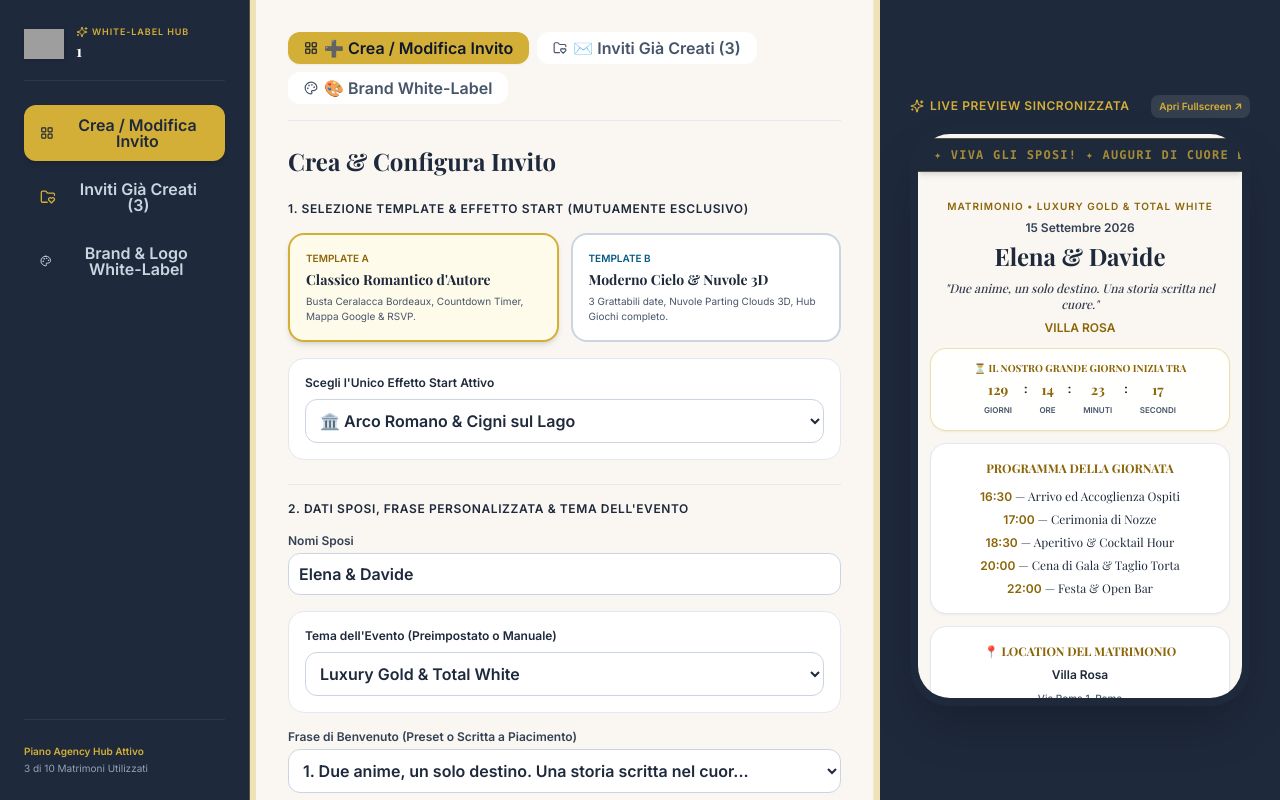
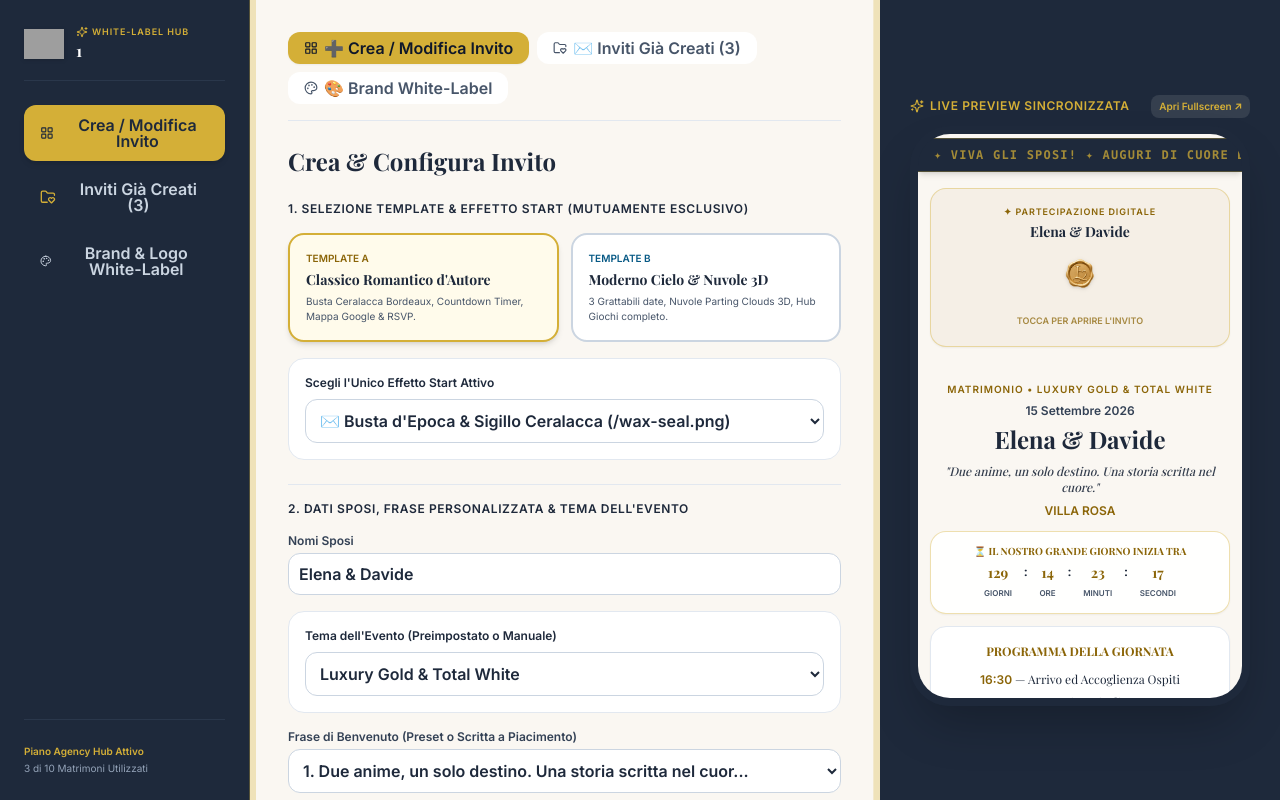
Before and after one commit to Rickym2025/love, a Next.js app: page /agency/1 in a window 1280 px wide. Built offline with nearby package versions, Linux system fonts and the light colour scheme; grey boxes are pictures that could not be loaded; a web font is replaced by a local one.

Commit message:
Update page.tsx

```diff
--- a/src/app/agency/[agencyId]/page.tsx
+++ b/src/app/agency/[agencyId]/page.tsx
@@ -9,7 +9,7 @@ export default function AgencyStudioPage({ params }: { params?: { agencyId?: str
   const rawAgencyId = params?.agencyId || "sposi-in-love";
   const agencyId = (rawAgencyId || "").replace(/[^a-zA-Z0-9-]/g, "") || "sposi-in-love";
 
-  // Larghezze Pannelli (Sidebar e Preview fixed/resizable, Configuratore FLEX-1 CENTRALE)
+  // Larghezze Ridimensionabili (Sidebar 250px, Preview 400px, Configuratore FLEX-1 CENTRALE)
   const [sidebarWidth, setSidebarWidth] = useState(250);
   const [previewWidth, setPreviewWidth] = useState(400);
   const [isResizingSidebar, setIsResizingSidebar] = useState(false);
@@ -18,9 +18,10 @@ export default function AgencyStudioPage({ params }: { params?: { agencyId?: str
   // Stati Configurazione Invito
   const [activeTab, setActiveTab] = useState("create");
   const [selectedTemplate, setSelectedTemplate] = useState<"A" | "B">("A");
-  const [introStart, setIntroStart] = useState("arco");
+  const [introStart, setIntroStart] = useState("busta");
   const [dateDisplayMode, setDateDisplayMode] = useState("countdown");
   const [scheduleSchema, setScheduleSchema] = useState("classico");
+  const [rsvpStyle, setRsvpStyle] = useState("classico");
   const [eventThemePreset, setEventThemePreset] = useState("Luxury Gold & Total White");
   const [customEventTheme, setCustomEventTheme] = useState("");
   const [selectedColorScheme, setSelectedColorScheme] = useState("1");
@@ -36,7 +37,17 @@ export default function AgencyStudioPage({ params }: { params?: { agencyId?: str
   const [customWelcomePhrase, setCustomWelcomePhrase] = useState("");
   const [dressCodeNotes, setDressCodeNotes] = useState("Abiti eleganti nei toni cromatici della palette");
   const [selectedPaletteIdx, setSelectedPaletteIdx] = useState(0);
-  const [partnerStores, setPartnerStores] = useState<any[]>([]);
+
+  // Negozi Convenzionati con Link Affiliato Amazon Ufficiale Tag zero100store-21
+  const [partnerStores, setPartnerStores] = useState<any[]>([
+    {
+      id: "amazon-default",
+      name: "Lista Nozze Ufficiale Amazon",
+      url: "https://www.amazon.it/baby-reg/homepage?tag=zero100store-21",
+      logoUrl: "https://images.unsplash.com/photo-1526170375885-4d8ecf77b99f?auto=format&fit=crop&w=200&q=80",
+    },
+  ]);
+
   const [marqueeText, setMarqueeText] = useState(
     "✦ Viva gli Sposi! ✦ Auguri di cuore da tutti gli invitati ✦ Un giorno di festa e amore ✦"
   );
@@ -91,7 +102,7 @@ export default function AgencyStudioPage({ params }: { params?: { agencyId?: str
 
   return (
     <div className="flex h-screen w-screen bg-[#FAF7F2] overflow-hidden font-sans select-none">
-      {/* 1. COLONNA SINISTRA: SIDEBAR AGENZIA */}
+      {/* 1. SIDEBAR AGENZIA */}
       <div style={{ width: `${sidebarWidth}px` }} className="flex-shrink-0 h-full overflow-hidden">
         <AgencySidebar
           agencyId={agencyId}
@@ -100,7 +111,7 @@ export default function AgencyStudioPage({ params }: { params?: { agencyId?: str
         />
       </div>
 
-      {/* SEPARATORE TRASCINABILE 1 */}
+      {/* SEPARATORE 1 TRASCINABILE */}
       <div
         onMouseDown={(e) => {
           e.preventDefault();
@@ -110,7 +121,7 @@ export default function AgencyStudioPage({ params }: { params?: { agencyId?: str
         title="Trascina per ridimensionare Sidebar"
       />
 
-      {/* 2. COLONNA CENTRALE: CONFIGURATORE / LISTA INVITI (Spazio CENTRALE Flex-1) */}
+      {/* 2. CONFIGURATORE / LISTA INVITI (Spazio CENTRALE Flex-1) */}
       <div className="flex-1 h-full overflow-y-auto bg-[#FAF7F2] border-r border-[#D4AF37]/20">
         <AgencyConfigurator
           activeTab={activeTab}
@@ -123,6 +134,8 @@ export default function AgencyStudioPage({ params }: { params?: { agencyId?: str
           setDateDisplayMode={setDateDisplayMode}
           scheduleSchema={scheduleSchema}
           setScheduleSchema={setScheduleSchema}
+          rsvpStyle={rsvpStyle}
+          setRsvpStyle={setRsvpStyle}
           eventThemePreset={eventThemePreset}
           setEventThemePreset={setEventThemePreset}
           customEventTheme={customEventTheme}
@@ -164,7 +177,7 @@ export default function AgencyStudioPage({ params }: { params?: { agencyId?: str
         />
       </div>
 
-      {/* SEPARATORE TRASCINABILE 2 */}
+      {/* SEPARATORE 2 TRASCINABILE */}
       <div
         onMouseDown={(e) => {
           e.preventDefault();
@@ -174,7 +187,7 @@ export default function AgencyStudioPage({ params }: { params?: { agencyId?: str
         title="Trascina per ridimensionare Preview"
       />
 
-      {/* 3. COLONNA DESTRE: PREVIEW LIVE SMARTPHONE */}
+      {/* 3. PREVIEW LIVE SMARTPHONE */}
       <div
         style={{ width: `${previewWidth}px` }}
         className="h-full bg-[#1E293B] overflow-hidden flex items-center justify-center p-4 flex-shrink-0"
@@ -184,6 +197,7 @@ export default function AgencyStudioPage({ params }: { params?: { agencyId?: str
           introStart={introStart}
           dateDisplayMode={dateDisplayMode}
           scheduleSchema={scheduleSchema}
+          rsvpStyle={rsvpStyle}
           eventThemePreset={eventThemePreset}
           customEventTheme={customEventTheme}
           selectedColorScheme={selectedColorScheme}
```
